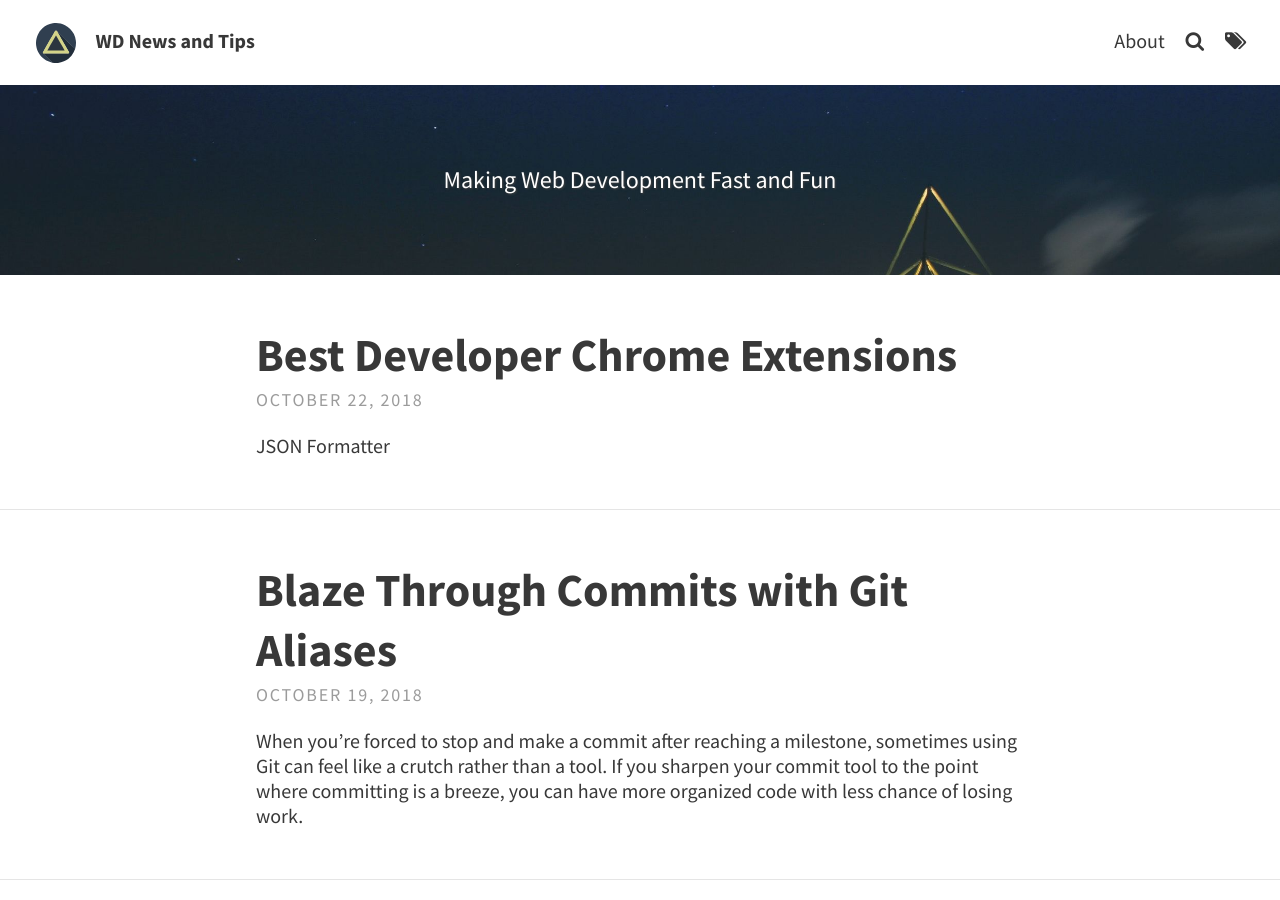
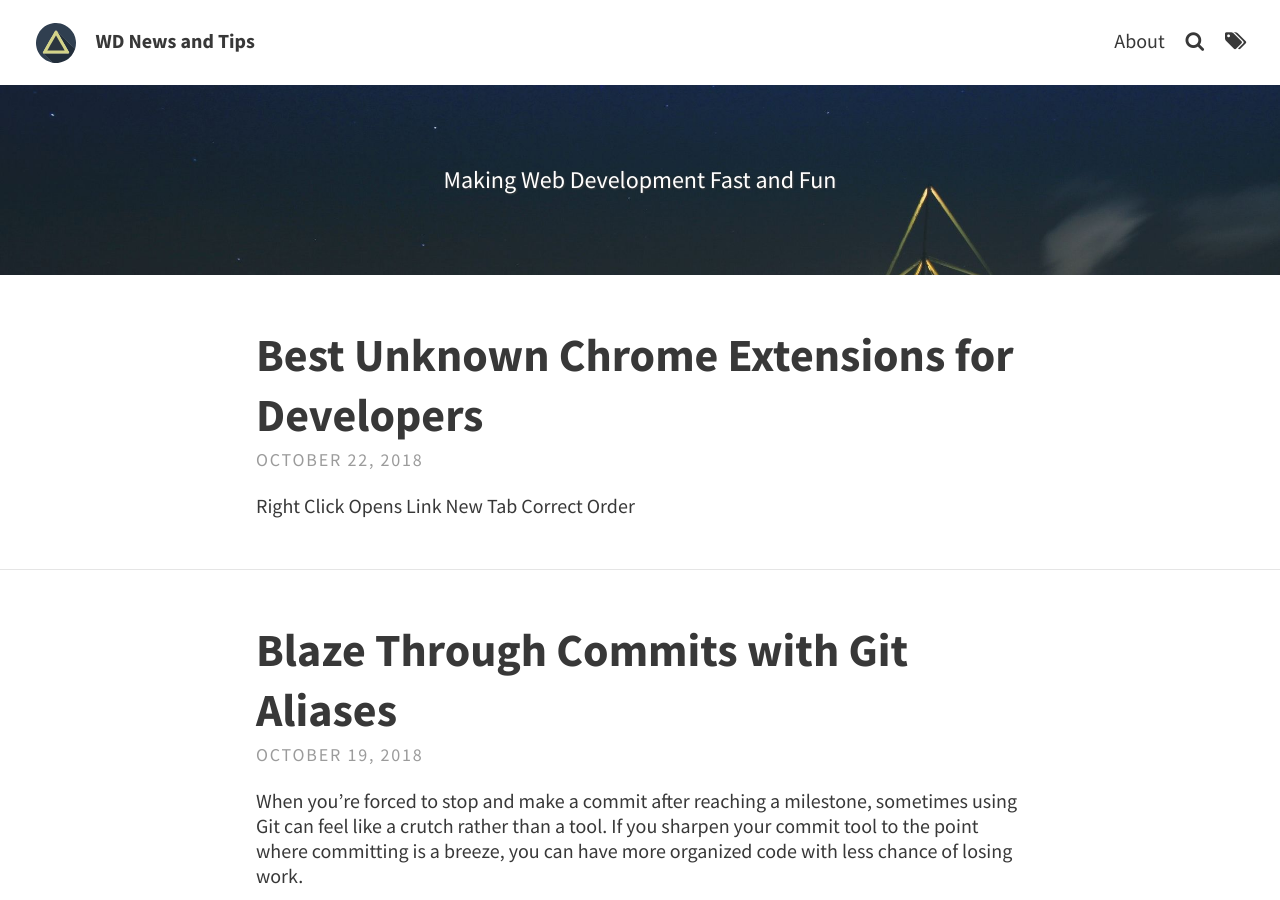
Before and after one commit to celtic426/blog, a Jekyll site: the page built from index.html, in a window 1280 px wide and 900 px high. Built offline with Jekyll 4.4.1, drawn with Linux system fonts in a browser that asks for light colours; the list of posts is cut into pages by our own code; comment, search, counter and statistics services are not loaded.

Commit message:
Add picture and scaffold for a few starter extensions

```diff
--- a/_posts/2018-10-22-chrome-extensions.md
+++ b/_posts/2018-10-22-chrome-extensions.md
@@ -1,23 +1,45 @@
 ---
 layout: post
-title: "Best Developer Chrome Extensions"
+title: "Best Unknown Chrome Extensions for Developers"
 tags: [Google Chrome, extensions, productivity tools]
 ---
 
-#### JSON Formatter
-
-#### React Developer Tools
 
 #### Right Click Opens Link New Tab Correct Order
 
+Simply right-click to open a link in a new tab.
+
+[View Extension](https://chrome.google.com/webstore/detail/right-click-opens-link-ne/mhjkeimpgjokbjmioglhlngefbddppnn?hl=en)
+
 #### Session Buddy
+
+Description
+
+<img src="https://i.imgur.com/5HsLW1M.png">
+
+[View Extension](https://chrome.google.com/webstore/detail/session-buddy/edacconmaakjimmfgnblocblbcdcpbko?hl=en)
 
 #### Tab Resize
 
 #### The Great Suspender
 
+#### imgur Uploader
+
+Description
+
+<img src="https://i.imgur.com/QeoqWGk.jpg">
+
+Top tip: Use the 'Share links' feature to get the direct link with file extension.
+
+[View Extension](https://chrome.google.com/webstore/detail/imgur-uploader/lcpkicdemehhmkjolekhlglljnkggfcf?hl=en)
+
+
+* JSON Formatter
+* React Developer tools
+* Whatthefont
+* CSS color picker
 
 #### Reddit Enhancement Sweet
 #### uBlock Origin
 
-### Bonus - CopyClip
+#### Bonus - CopyClip
```
